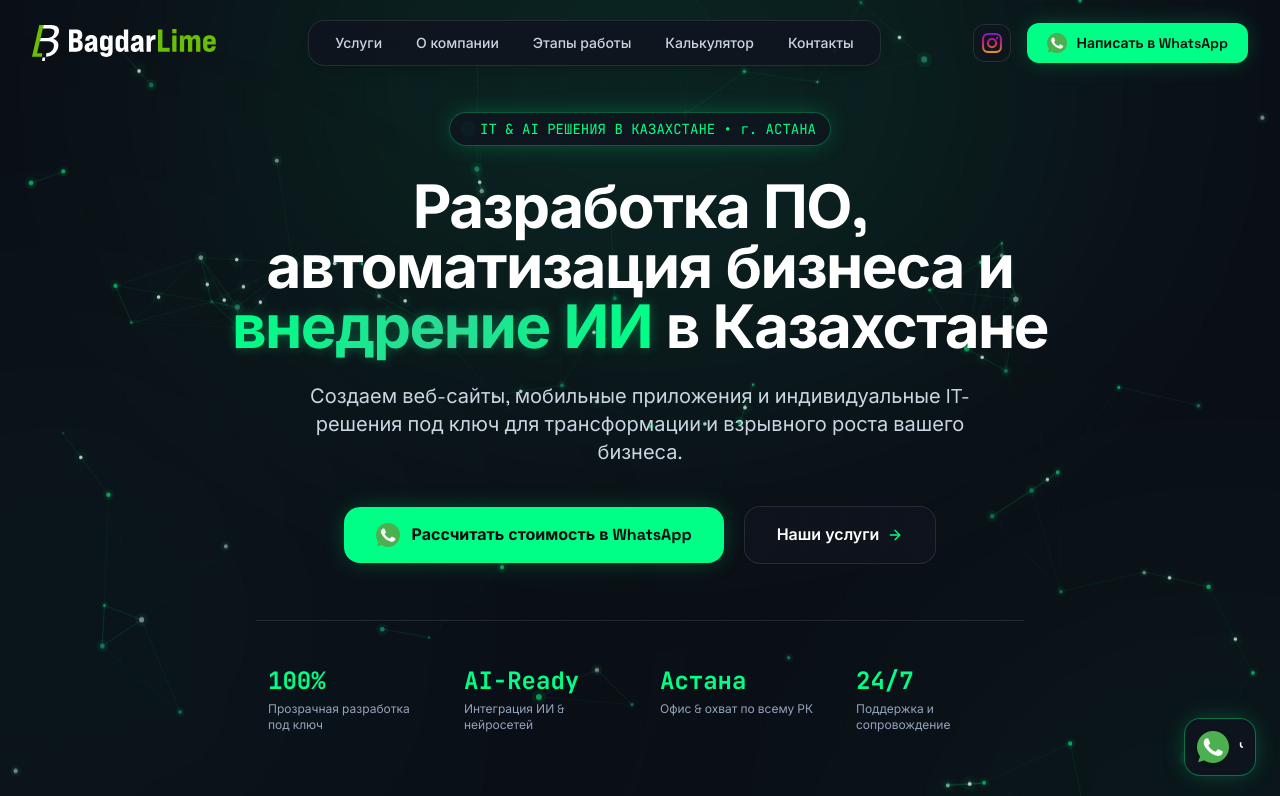
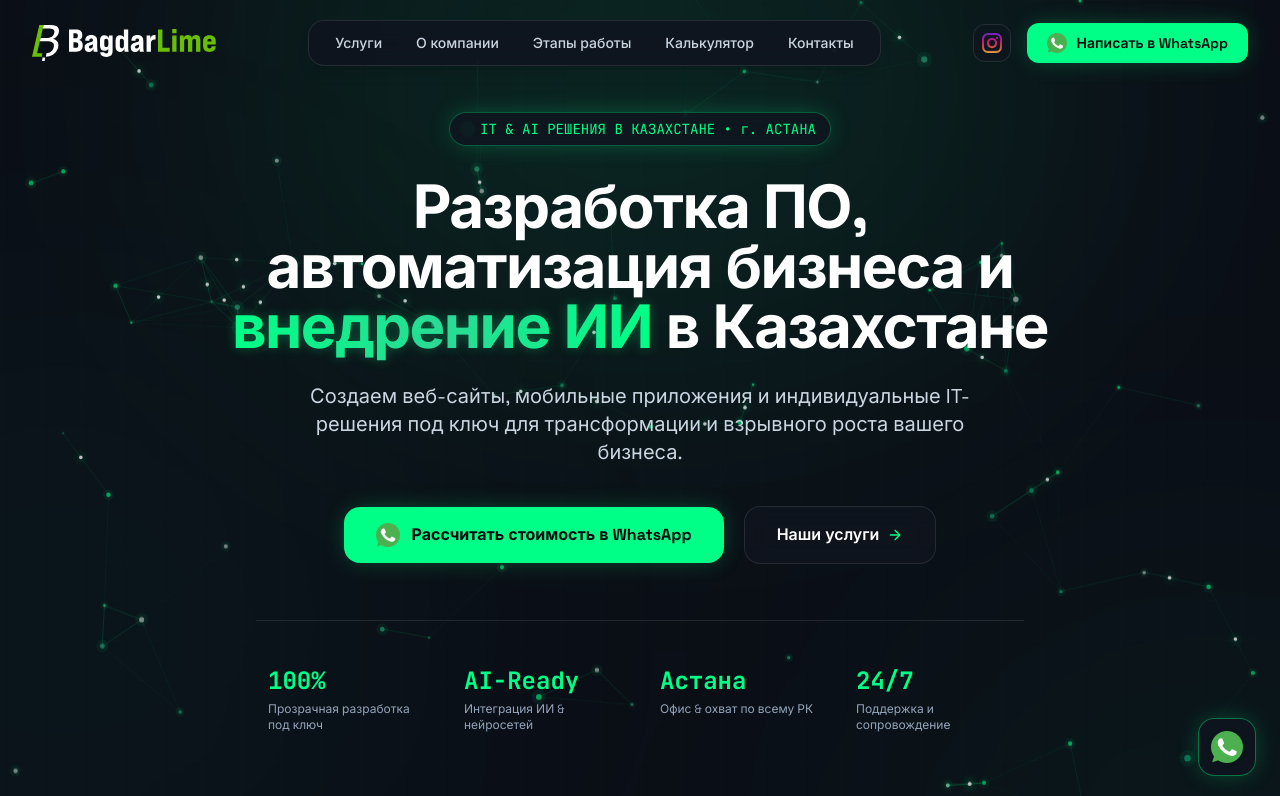
Before and after one commit to meirbekr/bagdarlime, a website built with Vite: page index.html in a window 1280 px wide. Shown: the top 796 px of the page. Built offline with nearby package versions, Linux system fonts and the light colour scheme; animation ran at ten frames a second.

Commit message:
fix: whatsapp icon

```diff
--- a/index.html
+++ b/index.html
@@ -1011,9 +1011,9 @@
   <a href="https://wa.me/77472470797?text=%D0%97%D0%B4%D1%80%D0%B0%D0%B2%D1%81%D1%82%D0%B2%D1%83%D0%B9%D1%82%D0%B5%2C%20BagdarLime!%20%D0%A5%D0%BE%D1%87%D1%83%20%D0%BF%D1%80%D0%BE%D0%BA%D0%BE%D0%BD%D1%81%D1%83%D0%BB%D1%8C%D1%82%D0%B8%D1%80%D0%BE%D0%B2%D0%B0%D1%82%D1%8C%D1%81%D1%8F."
      target="_blank" rel="noopener noreferrer"
      aria-label="Написать в WhatsApp"
-     class="fixed bottom-6 right-6 z-40 p-3 rounded-2xl bg-dark-850/90 border border-lime-neon/40 shadow-neon hover:shadow-neon-lg hover:scale-110 active:scale-95 transition-all duration-300 flex items-center gap-2.5 group backdrop-blur-md">
-    <img src="./public/icon_whatsapp.png" alt="WhatsApp" class="w-8 h-8 object-contain drop-shadow">
-    <span class="max-w-0 overflow-hidden whitespace-nowrap group-hover:max-w-xs transition-all duration-300 text-xs font-semibold text-white pr-1">Чат в WhatsApp</span>
+     class="fixed bottom-6 right-6 z-40 p-3 rounded-2xl bg-dark-850/90 border border-lime-neon/40 shadow-neon hover:shadow-neon-lg hover:scale-105 active:scale-95 transition-all duration-300 flex items-center group backdrop-blur-md">
+    <img src="./public/icon_whatsapp.png" alt="WhatsApp" class="w-8 h-8 object-contain drop-shadow shrink-0">
+    <span class="max-w-0 opacity-0 overflow-hidden whitespace-nowrap group-hover:max-w-[140px] group-hover:opacity-100 group-hover:ml-2.5 group-hover:pr-1 transition-all duration-300 text-xs font-semibold text-white pointer-events-none">Чат в WhatsApp</span>
   </a>
 
   </main>
```
